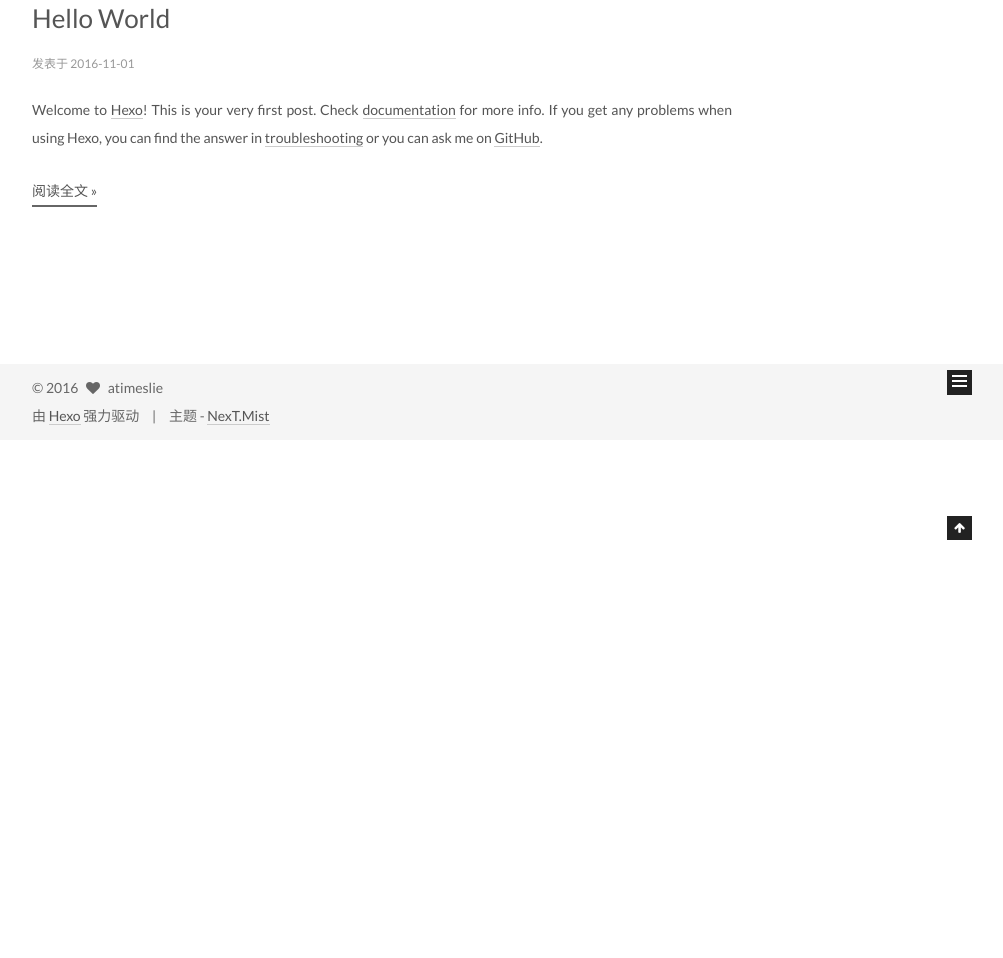
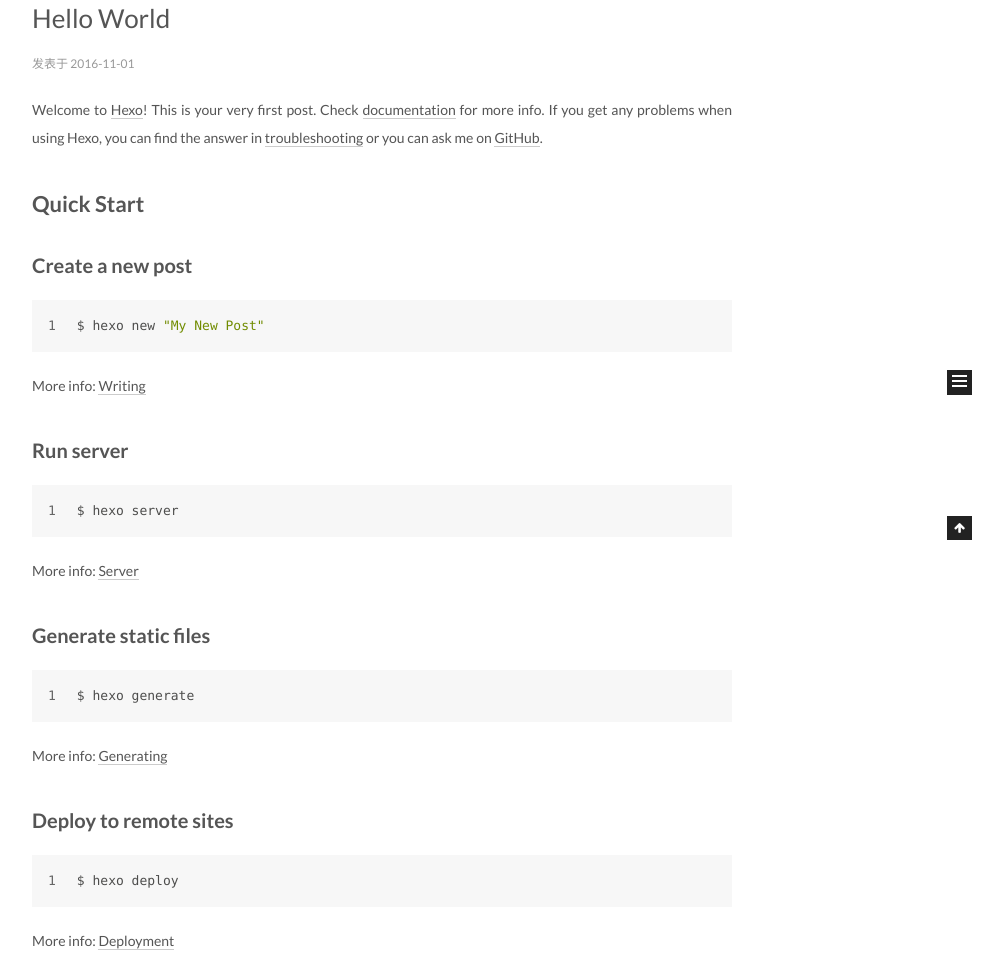
Before and after one commit to atimeslie/atimeslie.github.io, a plain HTML site: page index.html in a window 1280 px wide. Shown: the part 360-1318 px from the top of the page, without its empty margins (258-1261 px from the left). Before the commit the page ends 800 px from the top, so only its background shows below. Drawn offline with Linux system fonts and the light colour scheme.

Commit message:
Site updated: 2016-11-04 19:34:36

```diff
--- a/css/main.css
+++ b/css/main.css
@@ -1563,7 +1563,7 @@
   width: 4px;
   height: 4px;
   border-radius: 50%;
-  background: #f514f1;
+  background: #21abff;
 }
 .links-of-blogroll {
   font-size: 13px;
--- a/index.html
+++ b/index.html
@@ -395,12 +395,18 @@
 
 
 
-          <p>Welcome to <a href="https://hexo.io/">Hexo</a>! This is your very first post. Check <a href="https://hexo.io/docs/">documentation</a> for more info. If you get any problems when using Hexo, you can find the answer in <a href="https://hexo.io/docs/troubleshooting.html">troubleshooting</a> or you can ask me on <a href="https://github.com/hexojs/hexo/issues">GitHub</a>.<br>
-          <div class="post-more-link text-center">
-            <a class="btn" href="/2016/11/01/hello-world/#more" rel="contents">
-              阅读全文 &raquo;
-            </a>
-          </div>
+
+            <p>Welcome to <a href="https://hexo.io/" target="_blank" rel="external">Hexo</a>! This is your very first post. Check <a href="https://hexo.io/docs/" target="_blank" rel="external">documentation</a> for more info. If you get any problems when using Hexo, you can find the answer in <a href="https://hexo.io/docs/troubleshooting.html" target="_blank" rel="external">troubleshooting</a> or you can ask me on <a href="https://github.com/hexojs/hexo/issues" target="_blank" rel="external">GitHub</a>.</p>
+<h2 id="Quick-Start"><a href="#Quick-Start" class="headerlink" title="Quick Start"></a>Quick Start</h2><h3 id="Create-a-new-post"><a href="#Create-a-new-post" class="headerlink" title="Create a new post"></a>Create a new post</h3><figure class="highlight bash"><table><tr><td class="gutter"><pre><div class="line">1</div></pre></td><td class="code"><pre><div class="line">$ hexo new <span class="string">"My New Post"</span></div></pre></td></tr></table></figure>
+<p>More info: <a href="https://hexo.io/docs/writing.html" target="_blank" rel="external">Writing</a></p>
+<h3 id="Run-server"><a href="#Run-server" class="headerlink" title="Run server"></a>Run server</h3><figure class="highlight bash"><table><tr><td class="gutter"><pre><div class="line">1</div></pre></td><td class="code"><pre><div class="line">$ hexo server</div></pre></td></tr></table></figure>
+<p>More info: <a href="https://hexo.io/docs/server.html" target="_blank" rel="external">Server</a></p>
+<h3 id="Generate-static-files"><a href="#Generate-static-files" class="headerlink" title="Generate static files"></a>Generate static files</h3><figure class="highlight bash"><table><tr><td class="gutter"><pre><div class="line">1</div></pre></td><td class="code"><pre><div class="line">$ hexo generate</div></pre></td></tr></table></figure>
+<p>More info: <a href="https://hexo.io/docs/generating.html" target="_blank" rel="external">Generating</a></p>
+<h3 id="Deploy-to-remote-sites"><a href="#Deploy-to-remote-sites" class="headerlink" title="Deploy to remote sites"></a>Deploy to remote sites</h3><figure class="highlight bash"><table><tr><td class="gutter"><pre><div class="line">1</div></pre></td><td class="code"><pre><div class="line">$ hexo deploy</div></pre></td></tr></table></figure>
+<p>More info: <a href="https://hexo.io/docs/deployment.html" target="_blank" rel="external">Deployment</a></p>
+
+
 
 
     </div>
```
Also changed, not shown: 2016/11/01/hello-world/index.html (+8 -5 lines).
